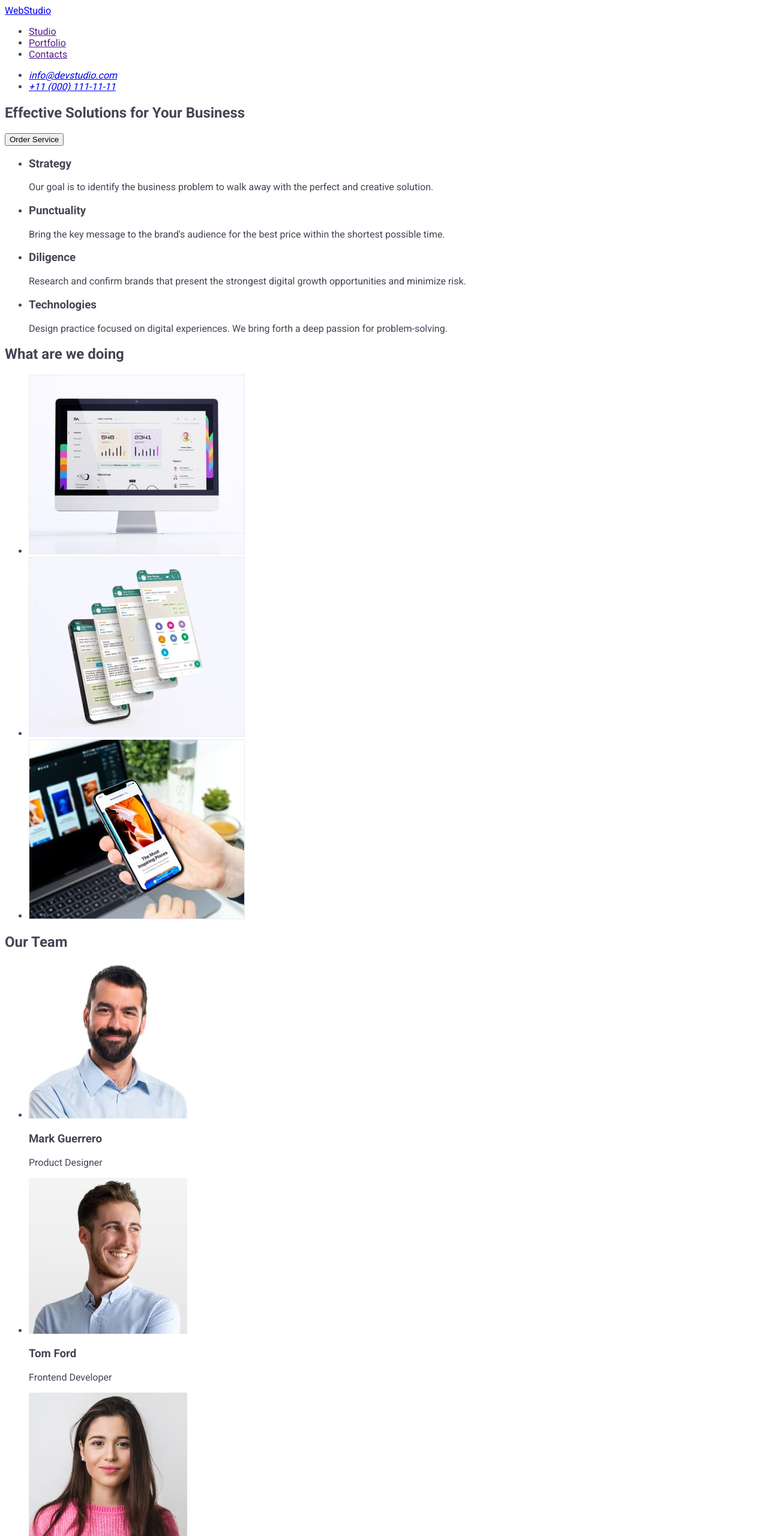
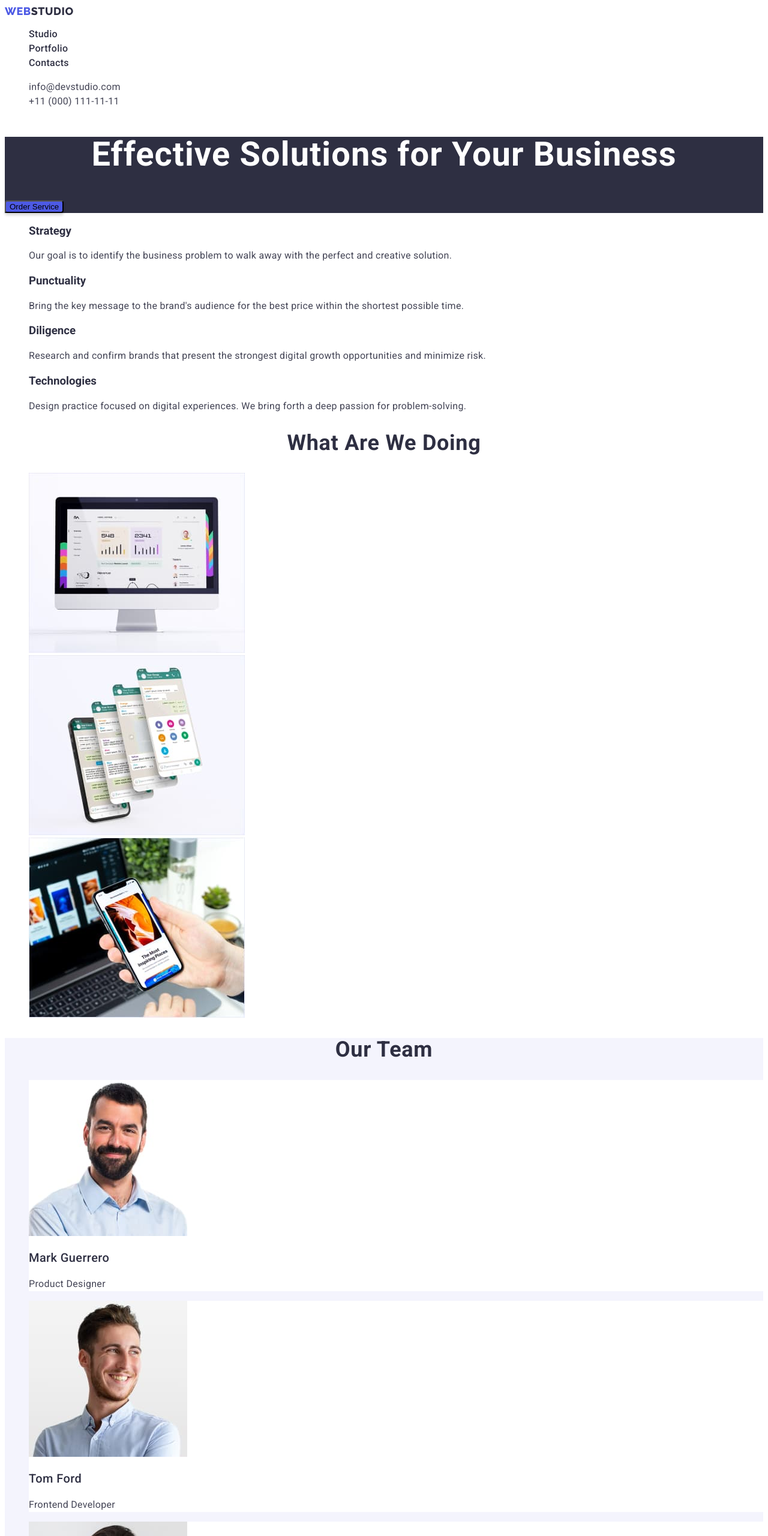
Before and after one commit to StasioChaplin/goit-markup-hw-02, a plain HTML site: page index.html in a window 1280 px wide. Shown: the top 2560 px of the page at 60% size. Drawn offline with Linux system fonts and the light colour scheme.

Commit message:
first-draft
finalizing all task requirements

```diff
--- a/css/styles.css
+++ b/css/styles.css
@@ -1,13 +1,234 @@
 :root {
-    --logo-font: 'Raleway', sans-serif;
-    --main-font: 'Roboto', sans-serif;
-}
-
-.list {
-    list-style: none;
+  --primary-brand-color: #4d5ae5;
+  --logo-font: "Raleway", "Open Sans", "Roboto", sans-serif;
+  --main-font: "Roboto", "Open Sans", "Raleway", sans-serif;
+  --secondary-color: #434455;
+  --main-color: #2e2f42;
+  --active-contact-color: #404bbf;
+  --minor-color: #f4f4fd;
+  --nondescript-color: #ffffff;
 }
 
 body {
-    font-family: 'Roboto', sans-serif;
-    color: #434455;
+  font-family: var(--main-font);
+  color: var(--main-color);
 }
+
+.link {
+  text-decoration: none;
+}
+
+/* .link:visited {
+  color: var(--main-color);
+} */
+
+.list {
+  list-style: none;
+}
+
+.contacts {
+  font-style: normal;
+}
+
+.logo-brand {
+  font-family: var(--logo-font);
+  font-weight: 800;
+  font-size: 18px;
+  line-height: 1.17;
+  display: flex;
+  align-items: center;
+  letter-spacing: 0.03em;
+  text-transform: uppercase;
+  color: var(--primary-brand-color);
+}
+
+/* ======================= HEADER ======================== */
+
+.header {
+  background: var(--nondescript-color);
+}
+
+.logo-header {
+  font-family: var(--logo-font);
+  font-weight: 800;
+  font-size: 18px;
+  line-height: 1.17;
+  display: flex;
+  align-items: center;
+  letter-spacing: 0.03em;
+  text-transform: uppercase;
+  color: inherit;
+}
+
+.nav-link {
+  font-family: var(--main-font);
+  font-weight: 500;
+  font-size: 16px;
+  line-height: 1.5;
+  letter-spacing: 0.02em;
+  color: inherit;
+}
+
+.nav-link:hover,
+.nav-link:focus {
+  font-family: var(--main-font);
+  font-weight: 500;
+  font-size: 16px;
+  line-height: 1.5;
+  letter-spacing: 0.02em;
+  color: var(--active-contact-color);
+}
+
+.email-link {
+  font-family: var(--main-font);
+  font-weight: 400;
+  font-size: 16px;
+  line-height: 1.5;
+  letter-spacing: 0.02em;
+  color: var(--secondary-color);
+}
+
+.email-link:hover,
+.email-link:focus {
+  font-family: var(--main-font);
+  font-weight: 400;
+  font-size: 16px;
+  line-height: 1.5;
+  letter-spacing: 0.02em;
+  color: var(--active-contact-color);
+}
+
+.phone-link {
+  font-family: var(--main-font);
+  font-weight: 400;
+  font-size: 16px;
+  line-height: 1.5;
+  letter-spacing: 0.02em;
+  color: var(--secondary-color);
+}
+
+/* =================== HERO ================= */
+
+.hero {
+  background-color: var(--main-color);
+}
+
+.hero-title {
+  font-family: var(--main-font);
+  font-size: 56px;
+  line-height: 1.07;
+  text-align: center;
+  letter-spacing: 0.02em;
+  color: var(--nondescript-color);
+}
+
+.hero-btn {
+  background: var(--primary-brand-color);
+  box-shadow: 0px 4px 4px rgba(0, 0, 0, 0.15);
+  border-radius: 4px;
+  cursor: pointer;
+}
+
+.hero-btn:hover,
+.hero-btn:focus {
+  background: var(--active-contact-color);
+  box-shadow: 0px 4px 4px rgba(0, 0, 0, 0.15);
+  border-radius: 4px;
+}
+
+/* ==================== FEATURES ======================= */
+
+.features-text {
+  font-family: var(--main-font);
+  font-size: 16px;
+  line-height: 1.5;
+  letter-spacing: 0.02em;
+  color: var(--secondary-color);
+}
+
+/* ===================== TEAM & PROJECTS ===================== */
+
+.team-cards {
+  background: var(--minor-color);
+}
+
+.team-member-card,
+.project-card {
+  background: var(--nondescript-color);
+}
+
+.card-title {
+  font-weight: 500;
+  font-size: 20px;
+  line-height: 1.2;
+  letter-spacing: 0.02em;
+}
+
+.card-description {
+  font-size: 16px;
+  line-height: 1.5;
+  letter-spacing: 0.02em;
+  color: var(--secondary-color);
+}
+
+.section-title {
+  font-size: 36px;
+  line-height: 1.11;
+  text-align: center;
+  letter-spacing: 0.02em;
+  text-transform: capitalize;
+}
+
+/* ========================= FOOTER ======================== */
+
+.footer {
+  background-color: var(--main-color);
+}
+
+.footer-text {
+  width: 264px;
+  font-size: 16px;
+  line-height: 1.5;
+  letter-spacing: 0.02em;
+  color: var(--minor-color);
+}
+
+.logo-footer {
+  font-family: var(--logo-font);
+  font-weight: 800;
+  font-size: 18px;
+  line-height: 1.17;
+  display: flex;
+  align-items: center;
+  letter-spacing: 0.03em;
+  text-transform: uppercase;
+  color: var(--minor-color);
+}
+
+.filter-btn {
+  background: var(--minor-color);
+  font-family: var(--main-font);
+  font-weight: 500;
+  font-size: 16px;
+  line-height: 1.5;
+  display: flex;
+  align-items: center;
+  text-align: center;
+  letter-spacing: 0.04em;
+  color: var(--primary-brand-color);
+}
+
+.filter-btn:hover,
+.filter-btn:focus {
+  background: var(--active-contact-color);
+  font-family: var(--main-font);
+  font-weight: 500;
+  font-size: 16px;
+  line-height: 1.5;
+  display: flex;
+  align-items: center;
+  text-align: center;
+  letter-spacing: 0.04em;
+  color: var(--nondescript-color);
+  cursor: pointer;
+}
--- a/index.html
+++ b/index.html
@@ -8,70 +8,93 @@
     <link rel="preconnect" href="https://fonts.googleapis.com" />
     <link rel="preconnect" href="https://fonts.gstatic.com" crossorigin />
     <link
-      href="https://fonts.googleapis.com/css2?family=Raleway:wght@800&family=Roboto:wght@400;500;700&display=swap"
+      href="https://fonts.googleapis.com/css2?family=Raleway:wght@800&family=Roboto:wght@400;500;700;900&display=swap"
       rel="stylesheet"
     />
-    <!-- ================== MISSING FONT 900 ??? -->
-    <link rel="stylesheet" href="./css/styles.css">
+    <link rel="stylesheet" href="./css/styles.css" />
   </head>
+
   <body>
-    <header>
+    <!-- === HEADER -->
+
+    <header class="header">
       <nav>
-        <a href="./index.html">WebStudio</a>
-        <ul>
-          <li><a href="">Studio</a></li>
-          <li><a href="">Portfolio</a></li>
-          <li><a href="">Contacts</a></li>
+        <a class="logo-header link" href="./index.html"
+          ><span class="logo-brand">Web</span>Studio</a
+        >
+        <ul class="main-nav list">
+          <li><a class="nav-link link" href="./index.html">Studio</a></li>
+          <li>
+            <a class="nav-link link" href="./portfolio.html">Portfolio</a>
+          </li>
+          <li><a class="nav-link link" href="">Contacts</a></li>
         </ul>
       </nav>
-      <address>
-        <ul>
-          <li><a href="mailto:info@devstudio.com">info@devstudio.com</a></li>
-          <li><a href="tel:+110001111111">+11 (000) 111-11-11</a></li>
+      <address class="contacts">
+        <ul class="list">
+          <li>
+            <a class="email-link link" href="mailto:info@devstudio.com"
+              >info@devstudio.com</a
+            >
+          </li>
+          <li>
+            <a class="phone-link link" href="tel:+110001111111"
+              >+11 (000) 111-11-11</a
+            >
+          </li>
         </ul>
       </address>
     </header>
+
     <main>
+      <!-- === HERO -->
+
+      <section class="hero">
+        <h1 class="hero-title">Effective Solutions for Your Business</h1>
+        <button class="hero-btn" type="button">Order Service</button>
+      </section>
+
+      <!-- === FEATURES -->
+
       <section>
-        <h1>Effective Solutions for Your Business</h1>
-        <button type="button">Order Service</button>
-      </section>
-      <section>
-        <h2 hidden>features</h2>
-        <ul>
+        <h2 hidden>Features</h2>
+        <ul class="list">
           <li>
             <h3>Strategy</h3>
-            <p>
+            <p class="features-text">
               Our goal is to identify the business problem to walk away with the
               perfect and creative solution.
             </p>
           </li>
           <li>
             <h3>Punctuality</h3>
-            <p>
+            <p class="features-text">
               Bring the key message to the brand's audience for the best price
               within the shortest possible time.
             </p>
           </li>
           <li>
             <h3>Diligence</h3>
-            <p>
+            <p class="features-text">
               Research and confirm brands that present the strongest digital
               growth opportunities and minimize risk.
             </p>
           </li>
           <li>
             <h3>Technologies</h3>
-            <p>
+            <p class="features-text">
               Design practice focused on digital experiences. We bring forth a
               deep passion for problem-solving.
             </p>
           </li>
         </ul>
       </section>
+
+      <!-- === FUNCTIONS -->
+
       <section>
-        <h2>What are we doing</h2>
-        <ul>
+        <h2 class="section-title">What are we doing</h2>
+        <ul class="list">
           <li>
             <img src="./images/img01.jpg" alt="Computer screen" width="360" />
           </li>
@@ -91,35 +114,43 @@
           </li>
         </ul>
       </section>
-      <section>
-        <h2>Our Team</h2>
-        <ul>
-          <li>
+
+      <!-- === TEAM -->
+
+      <section class="team-cards">
+        <h2 class="section-title">Our Team</h2>
+        <ul class="list">
+          <li class="team-member-card">
             <img src="./images/photo01.jpg" alt="Mark Guerrero" width="264" />
-            <h3>Mark Guerrero</h3>
-            <p>Product Designer</p>
+            <h3 class="card-title">Mark Guerrero</h3>
+            <p class="card-description">Product Designer</p>
           </li>
-          <li>
+          <li class="team-member-card">
             <img src="./images/photo02.jpg" alt="Tom Ford" width="264" />
-            <h3>Tom Ford</h3>
-            <p>Frontend Developer</p>
+            <h3 class="card-title">Tom Ford</h3>
+            <p class="card-description">Frontend Developer</p>
           </li>
-          <li>
+          <li class="team-member-card">
             <img src="./images/photo03.jpg" alt="Camila Garcia" width="264" />
-            <h3>Camila Garcia</h3>
-            <p>Marketing</p>
+            <h3 class="card-title">Camila Garcia</h3>
+            <p class="card-description">Marketing</p>
           </li>
-          <li>
+          <li class="team-member-card">
             <img src="./images/photo04.jpg" alt="Daniel Wilson" width="264" />
-            <h3>Daniel Wilson</h3>
-            <p>UI Designer</p>
+            <h3 class="card-title">Daniel Wilson</h3>
+            <p class="card-description">UI Designer</p>
           </li>
         </ul>
       </section>
     </main>
-    <footer>
-      <a href="./index.html">WebStudio</a>
-      <p>
+
+    <!-- === FOOTER -->
+
+    <footer class="footer">
+      <a class="logo-footer link" href="./index.html"
+        ><span class="logo-brand">Web</span>Studio</a
+      >
+      <p class="footer-text">
         Increase the flow of customers and sales for your business with digital
         marketing & growth solutions.
       </p>
```
Also changed, not shown: portfolio.html (added, +170 -0 lines), images/project01.jpg (added), images/project02.jpg (added), images/project03.jpg (added), images/project04.jpg (added), images/project05.jpg (added), images/project06.jpg (added), images/project07.jpg (added), images/project08.jpg (added), images/project09.jpg (added).
